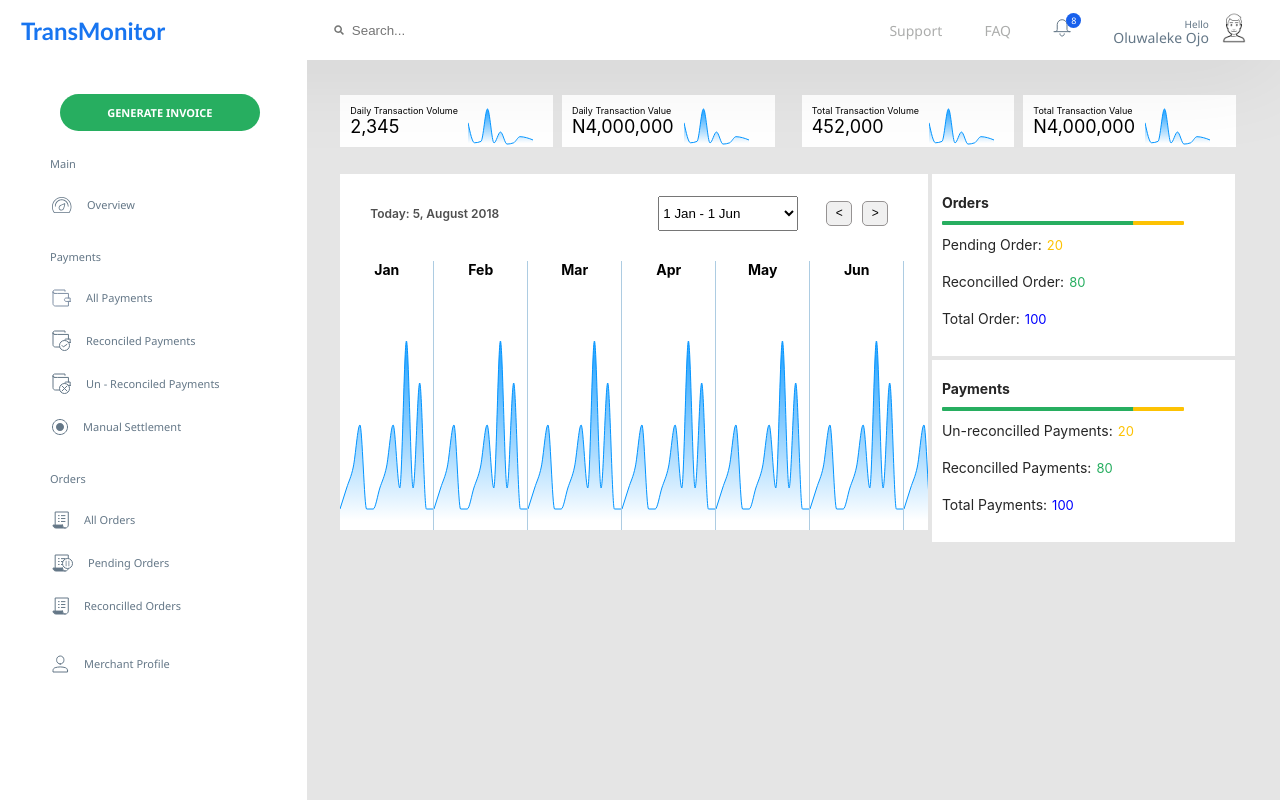
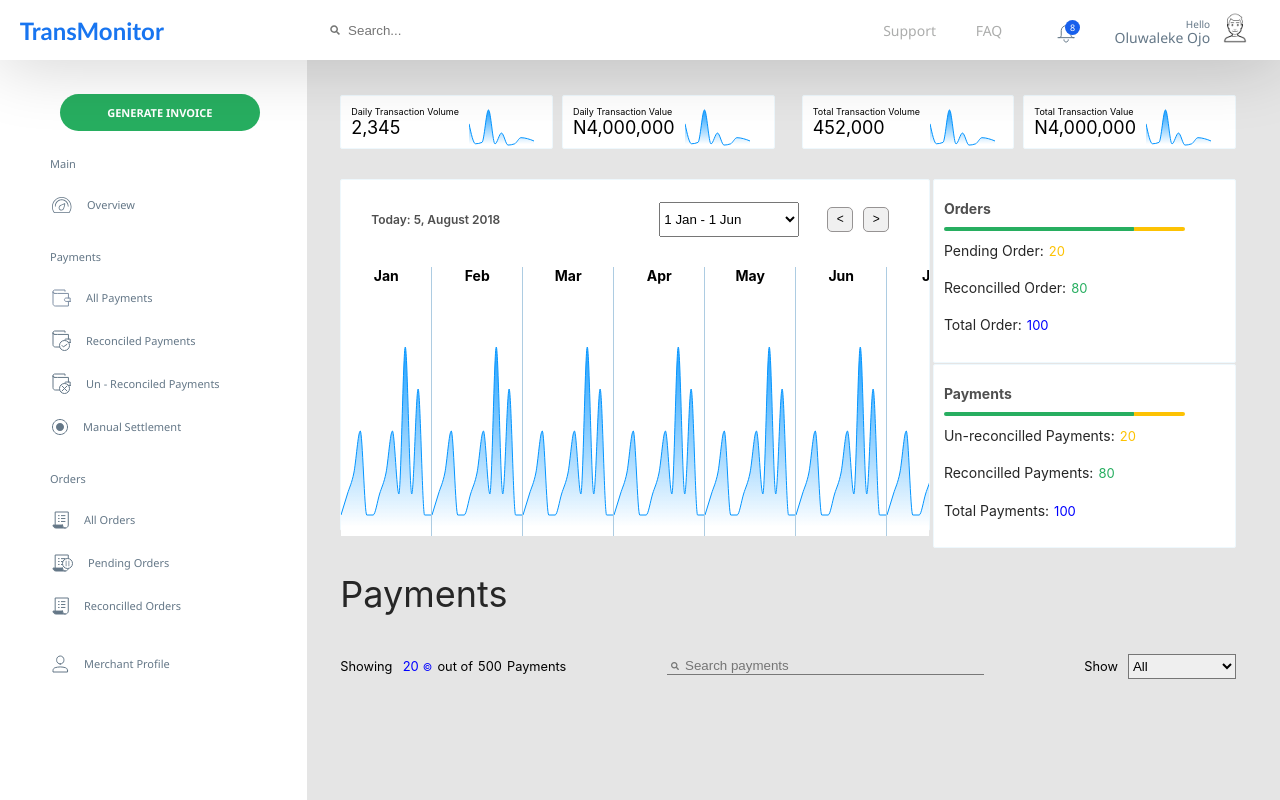
Before and after one commit to encodedBicoding/transmonitor, a React (Create React App) app: page / in a window 1280 px wide. Built offline with nearby package versions, Linux system fonts and the light colour scheme.

Commit message:
Adjusts Notification data Implements payments headings Fixes className error in sidenav Converts MonthlyMetrics to use proper JSX

```diff
--- a/src/Presentationals/DashInfoPage.js/dashinfo.css
+++ b/src/Presentationals/DashInfoPage.js/dashinfo.css
@@ -5,12 +5,14 @@
   height: 100%;
 }
 .dash-content{
-  width: 93%;
-  margin: 0 0 27px 3.4%;
   display: flex;
   flex-direction: row;
   justify-content: space-between;
-
+  align-items: center;
+}
+.dash-section{
+  width: 93%;
+  margin: 0 0 27px 3.4%;
 }
 .petite-info{
   display: flex;
@@ -27,6 +29,8 @@
   background-color: #fff;
   width: 65%;
   height: 350px;
+  border: 1px solid #EEF8FD;
+  border-radius: 2px;
 }
 .metrics-navigation{
   display: flex;
@@ -67,5 +71,42 @@
 .order-place{
   width: 33.5%;
   height: 355px;
+  margin-right: 9px;
+  margin-top: 3px;
+}
+.pay-header{
+  color:  #262626;
+  font-size: 36px;
+  line-height: 48px;
+}
+.showing {
+  width: 25%;
+}
+.showing #caret{
+  margin-left: 4px;
+}
+.showing span,
+.show-select span{
+  font-size: 80%;
+}
+.payment-search{
+  border-bottom: 0.5px solid #787878;
+  display: flex;
+  align-items: center;
+  width: 35%;
+}
+.payment-search input {
+  border: none;
+  background-color: transparent;
+  width: 100%;
+  outline: none;
+}
+.show-select span{
   margin-right: 10px;
 }
+.show-select select{
+  margin-right: 9px;
+  border-radius: 0;
+  height: 25px;
+  outline: none;
+}
--- a/src/Presentationals/DashInfoPage.js/index.js
+++ b/src/Presentationals/DashInfoPage.js/index.js
@@ -1,6 +1,8 @@
 import React, { Component } from 'react';
+import { FontAwesomeIcon } from '@fortawesome/react-fontawesome'
+import { faSearch } from '@fortawesome/free-solid-svg-icons'
 import createPetiteMetric from '../../components/Metrics/PetiteMetric';
-import createMonthlyMetrics from '../../components/Metrics/MonthlyMetrics';
+import MonthlyMetrics from '../../components/Metrics/MonthlyMetrics';
 import { petiteData, monthlyData } from '../../Models/data';
 import Order from '../../components/Order';
 
@@ -16,11 +18,12 @@ class DashInfo extends Component{
     pendingOrder: 20,
     reconcilledPayments: 80,
     pendingPayments: 20,
+    searchPayment: ''
   }
   render() {
     return (
       <div className='dash-container'>
-       <div className='dash-content'>
+       <div className='dash-content dash-section'>
          <div className='petite-info info-left'>
             {
               createPetiteMetric('Daily Transaction Volume', this.state.dailyTransacTionVolume, petiteData)
@@ -38,7 +41,7 @@ class DashInfo extends Component{
             }
          </div>
        </div>
-       <div className='dash-content'>
+       <div className='dash-content dash-section'>
          <div className='met-nav-container'>
            <div className='metrics-navigation'>
              <div id='date'>
@@ -57,7 +60,7 @@ class DashInfo extends Component{
            </div>
            <div className='month-metrics-display'>
             {
-              monthlyData.map((data) => createMonthlyMetrics(data.month, data.data))
+              monthlyData.map((data, idx) => <MonthlyMetrics key={idx} month={data.month} data={data.data}/>)
             }
            </div>
          </div>
@@ -78,6 +81,36 @@ class DashInfo extends Component{
            </div>
          </div>
        </div>
+       <section className='dash-section'>
+         <div className='pay-header'>
+            <p>Payments</p>
+         </div>
+         <div className='dash-content'>
+           <div className='dash-content showing'>
+            <span>Showing</span>
+            <span id='blue'>20
+            <span id='caret'>&copy;</span>
+            </span>
+            <span>out of</span>
+            <span>500</span>
+            <span>Payments</span>
+           </div>
+           <div className='payment-search'>
+            <FontAwesomeIcon icon={faSearch} color="#747574" transform="shrink-8" style={{fontWeight: '10px'}}/>
+             <input placeholder='Search payments' value={this.state.searchPayment}/>
+           </div>
+           <div className='show-select'>
+             <span>Show</span>
+             <select>
+               <option>All</option>
+               <option>Reconcilled</option>
+               <option>Un-reconcilled</option>
+               <option>Settled</option>
+               <option>Unsettled</option>
+             </select>
+           </div>
+         </div>
+       </section>
       </div>
     )
   }
--- a/src/components/Metrics/MonthlyMetrics.js
+++ b/src/components/Metrics/MonthlyMetrics.js
@@ -1,13 +1,13 @@
 import React from 'react';
 import {AreaChart, Area, Tooltip } from 'recharts';
 
-function createMonthlyMetrics(month, data) {
+function MonthlyMetrics({month, data}) {
   return (
       <div className='monthly-map-container'>
           <h6 id='month'>{month}</h6>
           <div className='metrics-map '>
             <AreaChart
-              width={93}
+              width={90}
               height={220}
               data={data}
               margin={{ top: 10, right: 0, left: 0, bottom: 0 }}
@@ -32,4 +32,4 @@ function createMonthlyMetrics(month, data) {
   )
 }
 
-export default createMonthlyMetrics;
+export default MonthlyMetrics;
--- a/src/components/Metrics/metrics.css
+++ b/src/components/Metrics/metrics.css
@@ -8,6 +8,9 @@
   height: auto;
   margin-right: 9px;
   width: 50%;
+  border: 1px solid #EEF8FD;
+  box-sizing: border-box;
+  border-radius: 2px;
 }
 .metrics-data #title{
   font-size:9px;
--- a/src/components/Navigation/Sidenav.js
+++ b/src/components/Navigation/Sidenav.js
@@ -4,7 +4,7 @@ class SideNav extends Component {
   render() {
     return (
       <nav className='side-nav-container side-nav '>
-        <div class='side-nav-list gen-inv'>
+        <div className='side-nav-list gen-inv'>
           <div id="invoice">
             <p>GENERATE INVOICE</p>
           </div>
--- a/src/components/Navigation/navigation.css
+++ b/src/components/Navigation/navigation.css
@@ -2,12 +2,13 @@
   color: #647787;
   font-size: 14px;
   font-family: 'Segoe UI', Tahoma, Geneva, Verdana, sans-serif;
+  z-index: 2;
 }
 .top-nav-container{
   background-color: #fff;
   width: 100%;
   height: 60px;
-  box-shadow: 0 1px 100px 1px rgba(0,0,0,.1);
+  box-shadow: 0 1px 70px 1px rgba(0,0,0,.2);
   position: fixed;
   top: 0;
   padding: 0;
@@ -48,9 +49,11 @@
 }
 .nav-notification{
   cursor: pointer;
+  display: flex;
+  height: 10px;
 }
 .notification-data{
-  position: absolute;
+  position: relative;
   display: flex;
   align-items: center;
   justify-content: center;
@@ -60,8 +63,8 @@
   background-color: #1860EC;
   color: #fff;
   font-size: 9px;
-  right: 15.53%;
-  top: 22%
+  left: 70%;
+  bottom: 50%
 }
 .flex-rw{
   display: flex;
--- a/src/components/Order/order.css
+++ b/src/components/Order/order.css
@@ -2,12 +2,16 @@
   background-color: #27AE60;
   padding: 2px;
   border-radius: 1px;
+  border-top-left-radius: 5px;
+  border-bottom-left-radius: 5px;
 }
 #yellow_bg{
   background-color: #FDC203;
   padding: 2px;
   border-radius: 1px;
-  margin-left: -1px
+  margin-left: 0;
+  border-top-right-radius: 5px;
+  border-bottom-right-radius: 5px;
 }
 #green{
   color: #27AE60;
@@ -27,8 +31,11 @@
 .order-container{
   display: flex;
   background-color: #fff;
-  margin-bottom: 4px;
+  margin-bottom: 1.3px;
   position: relative;
+  border: 1px solid #EEF8FD;
+  border-radius: 2px;
+  box-sizing: border-box;
 }
 #order-text{
   display: inline-block;
@@ -43,7 +50,7 @@
   width: 80%;
 }
 .order-header{
-  color:  #262626;
+  color:  #4F4F4F;
   font-size: 14px;
   margin-top: 10px;
   margin-bottom: 10px;
```
